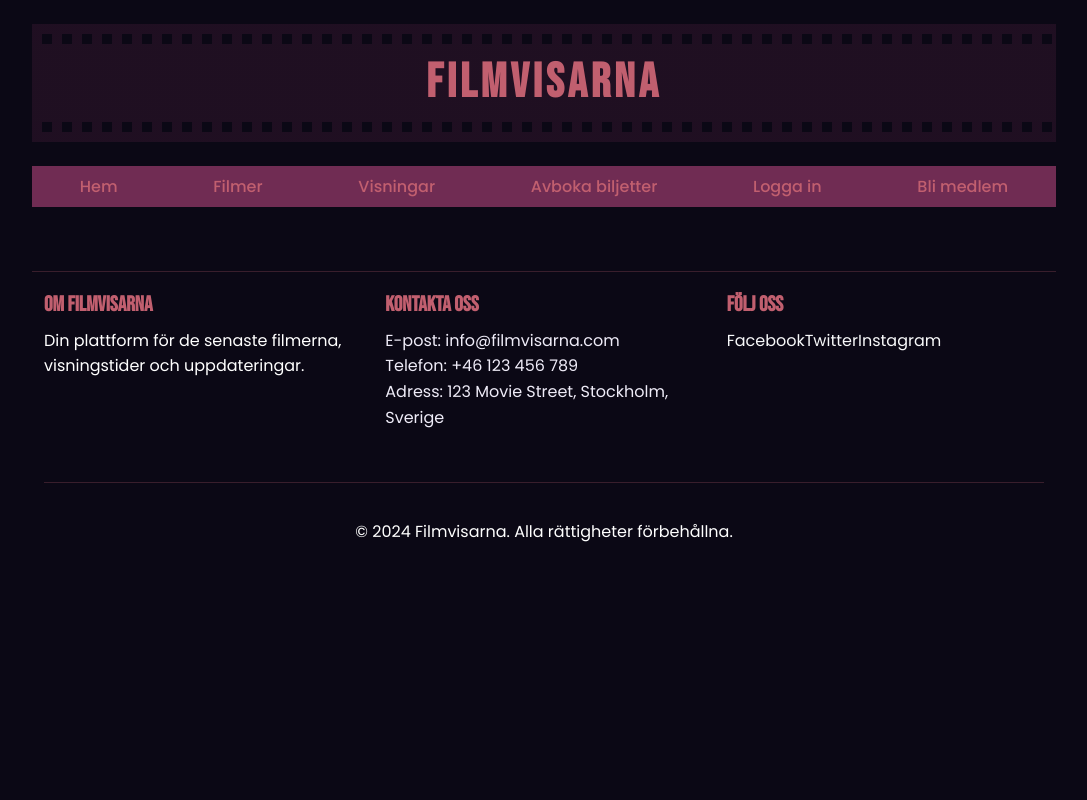
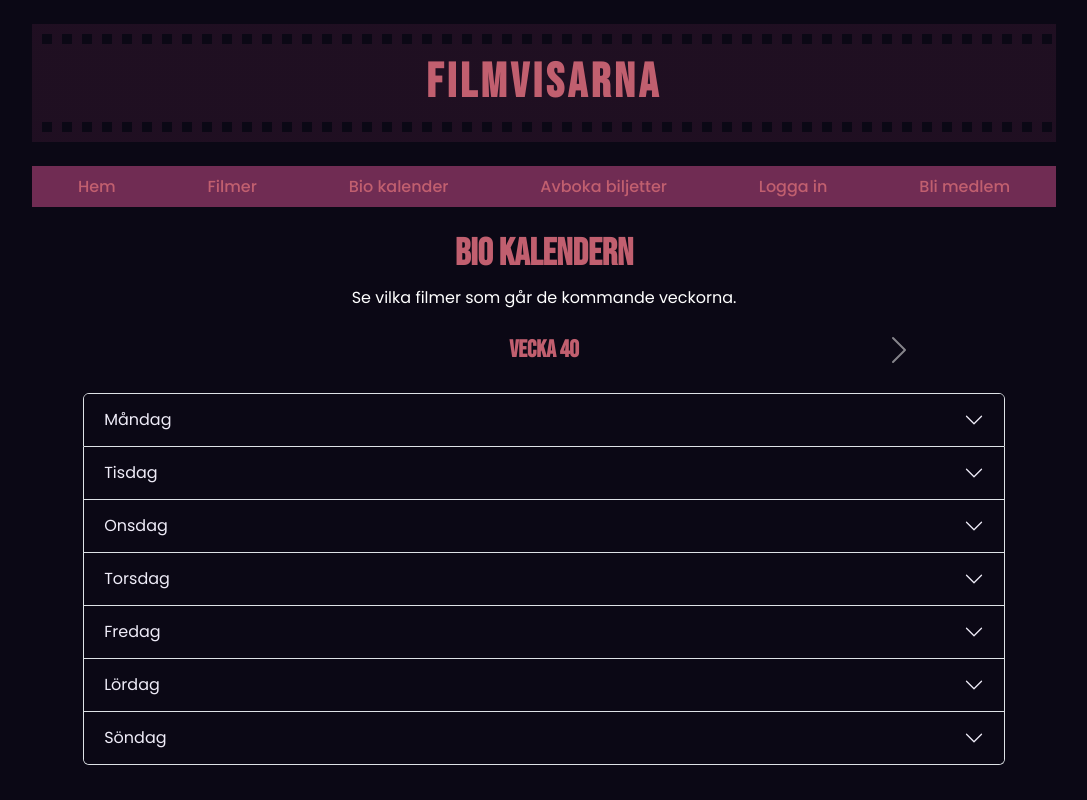
Before and after one commit to staraii/filmvisarna, a React (Vite) app: page /bio-kalender in a window 1280 px wide. Shown: the top 800 px of the page, without its empty margins (96-1183 px from the left). Built offline with nearby package versions, Linux system fonts and the light colour scheme.

Commit message:
fört in movie calendar

```diff
--- a/src/App.tsx
+++ b/src/App.tsx
@@ -1,16 +1,15 @@
-import { BrowserRouter as Router, Routes, Route } from 'react-router-dom';
-import HomePage from './pages/HomePage/HomePage';
-import Register from './pages/Register/Register';
+import { BrowserRouter as Router, Routes, Route } from "react-router-dom";
+import HomePage from "./pages/HomePage/HomePage";
+import Register from "./pages/Register/Register";
 import MoveDetailsPage from "./pages/MoveDetailsPage";
 import BookingPage from "./pages/BookingPage";
-import MobileNavBar from './components/MobileNavBar/MobileNavBar';
-import WideNavBar from './components/WideNavBar/WideNavBar';
-import LoginPage from './components/Login-pop-up/LoginMobile';
-import Footer from './components/Footer/Footer';
+import MobileNavBar from "./components/MobileNavBar/MobileNavBar";
+import WideNavBar from "./components/WideNavBar/WideNavBar";
+import LoginPage from "./components/Login-pop-up/LoginMobile";
+import Footer from "./components/Footer/Footer";
+import MovieCalendar from "./components/MovieCalendar/MovieCalendar";
+
 import "./App.css";
-
-
-
 
 export default function App() {
   return (
@@ -24,6 +23,7 @@ export default function App() {
             <Route path="/film" element={<MoveDetailsPage />} />
             <Route path="/boka" element={<BookingPage />} />
             <Route path="/loggain" element={<LoginPage />} />
+            <Route path="/bio-kalender" element={<MovieCalendar />} />
           </Routes>
         </div>
         <MobileNavBar />
--- a/src/components/MobileNavBar/MobileNavBar.tsx
+++ b/src/components/MobileNavBar/MobileNavBar.tsx
@@ -10,8 +10,8 @@ export default function MobileNavBar() {
   const navigate = useNavigate();
   const handleNavigation = (path: string) => {
     setShowMenu(false);
-    navigate(`${path}`)
-  }
+    navigate(`${path}`);
+  };
 
   return (
     <Navbar fixed="bottom" bg="primary" className="navbar-bottom">
@@ -39,7 +39,7 @@ export default function MobileNavBar() {
           <path d="M0 1a1 1 0 0 1 1-1h14a1 1 0 0 1 1 1v14a1 1 0 0 1-1 1H1a1 1 0 0 1-1-1zm4 0v6h8V1zm8 8H4v6h8zM1 1v2h2V1zm2 3H1v2h2zM1 7v2h2V7zm2 3H1v2h2zm-2 3v2h2v-2zM15 1h-2v2h2zm-2 3v2h2V4zm2 3h-2v2h2zm-2 3v2h2v-2zm2 3h-2v2h2z" />
         </svg>
       </Nav.Link>
-      <Nav.Link className="icon-link" onClick={() => navigate("/visningar")}>
+      <Nav.Link className="icon-link" onClick={() => navigate("/bio-kalender")}>
         <svg
           xmlns="http://www.w3.org/2000/svg"
           width="32"
@@ -81,10 +81,16 @@ export default function MobileNavBar() {
           {/* Empty element, just to make closing X visible */}
         </Offcanvas.Header>
         <Offcanvas.Body className="d-flex flex-column justify-content-end pb-5 mb-5">
-          <Nav.Link className="fw-medium" onClick={() => handleNavigation("/avboka")}>
+          <Nav.Link
+            className="fw-medium"
+            onClick={() => handleNavigation("/avboka")}
+          >
             Avboka platser
           </Nav.Link>
-          <Nav.Link className="fw-medium" onClick={() => handleNavigation("/loggain")}>
+          <Nav.Link
+            className="fw-medium"
+            onClick={() => handleNavigation("/loggain")}
+          >
             Logga in
           </Nav.Link>
           <Nav.Link
--- /dev/null
+++ b/src/components/MovieCalendar/MovieCalendar.css
@@ -0,0 +1,100 @@
+.Movie-Calendar {
+  text-align: center;
+}
+
+.Days {
+  width: 85%;
+  margin: 0 auto;
+  margin-top: 20px;
+}
+
+.Poster-Container {
+  display: flex;
+  flex-wrap: wrap;
+  justify-content: center;
+}
+
+.Days img {
+  max-width: 100%;
+  height: auto;
+}
+
+.accordion-button {
+  transition: background-color 0.3s ease;
+}
+
+.Poster-Description {
+  background-color: #c15f6f42;
+  max-width: 17rem;
+  margin: 10px;
+  text-align: center;
+  padding: 10px;
+  border-radius: 8px;
+  display: flex;
+  align-items: center;
+}
+
+.Poster-Description h4 {
+  margin-top: 1rem;
+  font-size: 2rem;
+}
+
+.Poster-Description p {
+  font-size: 1.1rem;
+}
+
+@media (min-width: 670px) {
+  .Poster-Container {
+    flex-direction: row;
+  }
+
+  .Poster-Description {
+    flex: 1 1 calc(33.33% - 20px);
+  }
+
+  .Days {
+    width: 90%;
+  }
+
+  .carousel-control-prev {
+    left: 10rem;
+  }
+
+  .carousel-control-next {
+    right: 10rem;
+  }
+}
+
+.carousel-text h3 {
+  font-size: 24px;
+  margin-top: 10px;
+}
+
+.carousel-control-prev {
+  left: 5rem;
+}
+
+.carousel-control-next {
+  right: 5rem;
+}
+
+.Movie-Button {
+  background-color: #c15f6f;
+  flex-shrink: 0;
+  font-size: 1.2rem;
+}
+
+
+.Time-Button-Container {
+  display: flex;
+  align-items: center;
+  justify-content: space-around;
+  margin: 0;
+  background-color: #c15f6f42;
+  border-radius: 0.5rem;
+}
+
+.Movie-Time p {
+  font-size: 1.5rem;
+  margin: 1rem 0rem 0rem 0rem;
+}
--- /dev/null
+++ b/src/components/MovieCalendar/MovieCalendar.tsx
@@ -0,0 +1,106 @@
+import "./MovieCalendar.css";
+import Carousel from "react-bootstrap/Carousel";
+import Accordion from "react-bootstrap/Accordion";
+import Button from "react-bootstrap/Button";
+import Card from "react-bootstrap/Card";
+import Pippi from "../../../public/pippi_poster.jpg";
+import Sleepers from "../../../public/sleepers_poster.jpg";
+import Titanic from "../../../public/titanic_poster.jpg";
+
+function MovieCalendar() {
+  return (
+    <section className="Movie-Calendar">
+      <div className="Movie-Text">
+        <h3>Bio Kalendern</h3>
+        <p>Se vilka filmer som går de kommande veckorna.</p>
+      </div>
+      <div className="Weeks">
+        <Carousel slide={false} indicators={false} interval={null} wrap={false}>
+          {["Vecka 40", "Vecka 41", "Vecka 42", "Vecka 43"].map(
+            (week, index) => (
+              <Carousel.Item key={index}>
+                <div className="carousel-text">
+                  <h3>{week}</h3>
+                </div>
+              </Carousel.Item>
+            )
+          )}
+        </Carousel>
+      </div>
+      <div className="Days">
+        <Accordion>
+          {[
+            "Måndag",
+            "Tisdag",
+            "Onsdag",
+            "Torsdag",
+            "Fredag",
+            "Lördag",
+            "Söndag",
+          ].map((day, index) => (
+            <Accordion.Item eventKey={index.toString()} key={index}>
+              <Accordion.Header>{day}</Accordion.Header>
+              <Accordion.Body>
+                <div className="Poster-Container">
+                  <div className="Poster-Description">
+                    <Card style={{ width: "16rem" }}>
+                      <Card.Img variant="top" src={Pippi} />
+                      <Card.Body>
+                        <Card.Title>Pippi (1970)</Card.Title>
+                        <Card.Text>Barn</Card.Text>
+                        <div className="Time-Button-Container">
+                          <Card.Text className="Movie-Time">
+                            <p>17:00</p>
+                          </Card.Text>
+                          <Button className="Movie-Button" variant="primary">
+                            Boka nu
+                          </Button>
+                        </div>
+                      </Card.Body>
+                    </Card>
+                  </div>
+                  <div className="Poster-Description">
+                    <Card style={{ width: "16rem" }}>
+                      <Card.Img variant="top" src={Titanic} />
+                      <Card.Body>
+                        <Card.Title>Titanic (1997)</Card.Title>
+                        <Card.Text>Romantik, Drama</Card.Text>
+                        <div className="Time-Button-Container">
+                          <Card.Text className="Movie-Time">
+                            <p>19:00</p>
+                          </Card.Text>
+                          <Button className="Movie-Button" variant="primary">
+                            Boka nu
+                          </Button>
+                        </div>
+                      </Card.Body>
+                    </Card>
+                  </div>
+                  <div className="Poster-Description">
+                    <Card style={{ width: "16rem" }}>
+                      <Card.Img variant="top" src={Sleepers} />
+                      <Card.Body>
+                        <Card.Title>Sleepers (1996)</Card.Title>
+                        <Card.Text>Drama, Thriller</Card.Text>
+                        <div className="Time-Button-Container">
+                          <Card.Text className="Movie-Time">
+                            <p>22:00</p>
+                          </Card.Text>
+                          <Button className="Movie-Button" variant="primary">
+                            Boka nu
+                          </Button>
+                        </div>
+                      </Card.Body>
+                    </Card>
+                  </div>
+                </div>
+              </Accordion.Body>
+            </Accordion.Item>
+          ))}
+        </Accordion>
+      </div>
+    </section>
+  );
+}
+
+export default MovieCalendar;
--- a/src/components/WideNavBar/WideNavBar.tsx
+++ b/src/components/WideNavBar/WideNavBar.tsx
@@ -23,8 +23,11 @@ export default function WideNavBar() {
         <Nav.Link className="fw-medium" onClick={() => navigate("/filmer")}>
           Filmer
         </Nav.Link>
-        <Nav.Link className="fw-medium" onClick={() => navigate("/visningar")}>
-          Visningar
+        <Nav.Link
+          className="fw-medium"
+          onClick={() => navigate("/bio-kalender")}
+        >
+          Bio kalender
         </Nav.Link>
         <Nav.Link className="fw-medium" onClick={() => navigate("/avboka")}>
           Avboka biljetter
@@ -34,7 +37,9 @@ export default function WideNavBar() {
         <Nav.Link className="fw-medium" onClick={handleLoginShow}>
           Logga in
         </Nav.Link>
-        <Nav.Link className="fw-medium" onClick={() => navigate("/blimedlem")}>Bli medlem</Nav.Link>
+        <Nav.Link className="fw-medium" onClick={() => navigate("/blimedlem")}>
+          Bli medlem
+        </Nav.Link>
       </Navbar>
 
       {/* Login Modal */}
```
